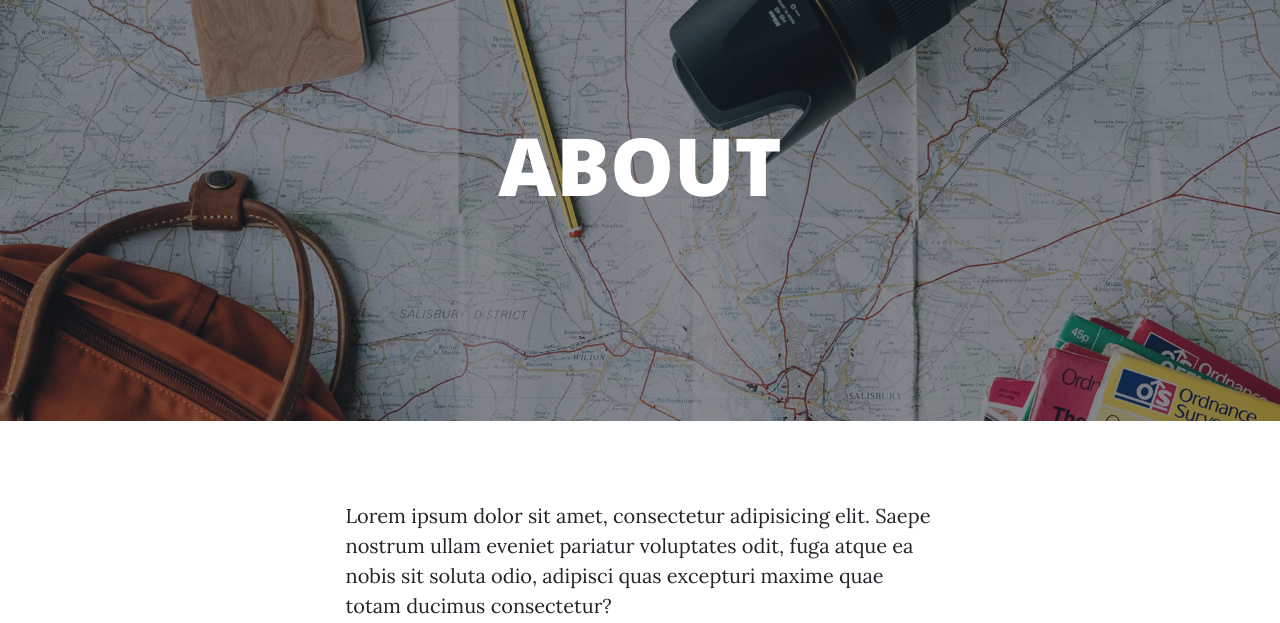
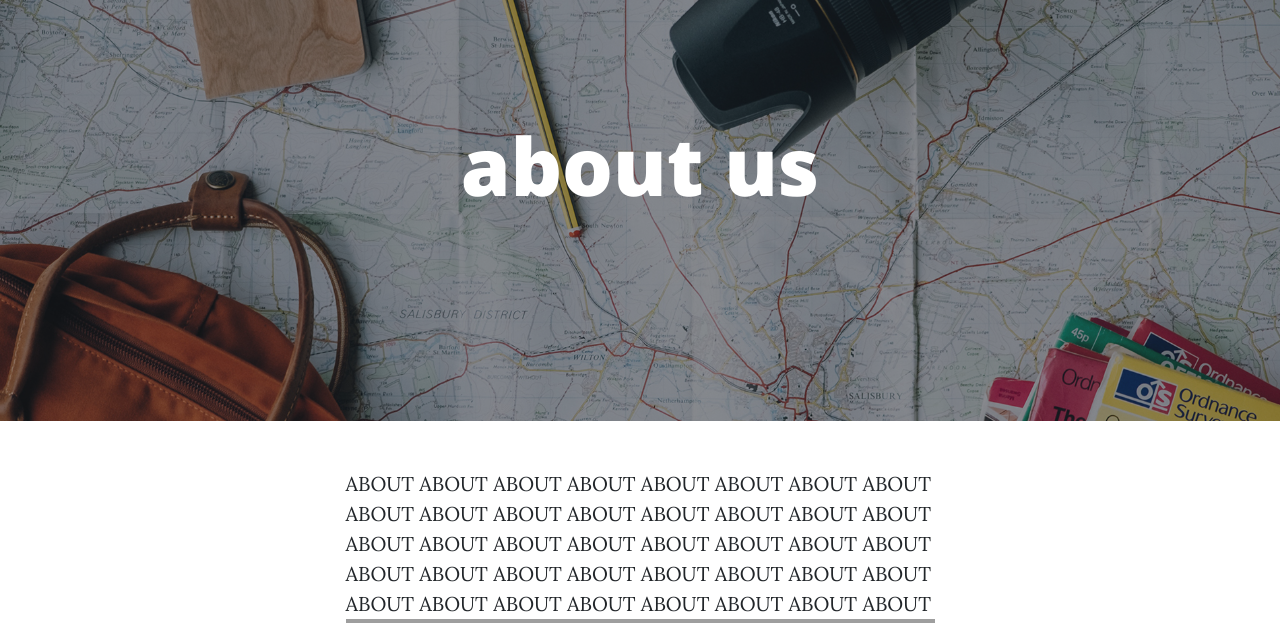
Before and after one commit to ArtsemDev/djangoProjectprof9, a Django app: page /about/ in a window 1280 px wide. Shown: the part 83-706 px from the top of the page. Run offline with Django 4.2, Linux system fonts and the light colour scheme; some libraries are stand-ins or nearby versions; grey boxes are pictures that could not be loaded.

Commit message:
class based view

```diff
--- a/blog/templates/blog/about.html
+++ b/blog/templates/blog/about.html
@@ -10,7 +10,7 @@ style="background-image: url('{% static 'assets/img/about-bg.jpg' %}')"
 {% endblock %}
 
 {% block heading %}
-<h1>ABOUT</h1>
+<h1>{{ heading }}</h1>
 {% endblock %}
 
 {% block main %}
@@ -18,10 +18,8 @@ style="background-image: url('{% static 'assets/img/about-bg.jpg' %}')"
             <div class="container px-4 px-lg-5">
                 <div class="row gx-4 gx-lg-5 justify-content-center">
                     <div class="col-md-10 col-lg-8 col-xl-7">
-                        <p>Lorem ipsum dolor sit amet, consectetur adipisicing elit. Saepe nostrum ullam eveniet pariatur voluptates odit, fuga atque ea nobis sit soluta odio, adipisci quas excepturi maxime quae totam ducimus consectetur?</p>
-                        <p>Lorem ipsum dolor sit amet, consectetur adipisicing elit. Eius praesentium recusandae illo eaque architecto error, repellendus iusto reprehenderit, doloribus, minus sunt. Numquam at quae voluptatum in officia voluptas voluptatibus, minus!</p>
-                        <p>Lorem ipsum dolor sit amet, consectetur adipisicing elit. Aut consequuntur magnam, excepturi aliquid ex itaque esse est vero natus quae optio aperiam soluta voluptatibus corporis atque iste neque sit tempora!</p>
-                        <iframe src="https://www.google.com/maps/embed?pb=!1m18!1m12!1m3!1d10221.793301433216!2d27.54570734394003!3d53.906860922347065!2m3!1f0!2f0!3f0!3m2!1i1024!2i768!4f13.1!3m3!1m2!1s0x46dbcf94b327141f%3A0xd74e660de1f79fe9!2z0J3QtdC80LjQs9Cw!5e1!3m2!1sru!2sby!4v1671128718358!5m2!1sru!2sby" width="100%" height="450" style="border:0;" allowfullscreen="" loading="lazy" referrerpolicy="no-referrer-when-downgrade"></iframe>
+                        {{ about }}
+                        <iframe src="{{ coordinate }}" width="100%" height="450" style="border:0;" allowfullscreen="" loading="lazy" referrerpolicy="no-referrer-when-downgrade"></iframe>
 {#                        <div style="position:relative;overflow:hidden;"><a href="https://yandex.by/maps/157/minsk/?utm_medium=mapframe&utm_source=maps" style="color:#eee;font-size:12px;position:absolute;top:0px;">Минск</a><a href="https://yandex.by/maps/geo/53177019/?ll=27.555691%2C53.902735&utm_medium=mapframe&utm_source=maps&z=16" style="color:#eee;font-size:12px;position:absolute;top:14px;">Минск — Яндекс Карты</a><iframe src="https://yandex.by/map-widget/v1/-/CCUnBPtiPA" width="560" height="400" frameborder="1" allowfullscreen="true" style="position:relative;"></iframe></div>#}
                     </div>
                 </div>
--- a/blog/templates/blog/contact.html
+++ b/blog/templates/blog/contact.html
@@ -10,7 +10,7 @@ style="background-image: url('{% static 'assets/img/contact-bg.jpg' %}')"
 {% endblock %}
 
 {% block heading %}
-<h1>CONTACT</h1>
+<h1>{{ heading }}</h1>
 {% endblock %}
 
 {% block main %}
--- a/blog/templates/blog/form_contact.html
+++ b/blog/templates/blog/form_contact.html
@@ -1,15 +1,15 @@
 <form method="post">
     {% csrf_token %}
     <div class="form-floating">
-        {{ contact_form.name }}
+        {{ form.name }}
         <label for="name">Name</label>
     </div>
     <div class="form-floating">
-        {{ contact_form.email }}
+        {{ form.email }}
         <label for="email">Email address</label>
     </div>
     <div class="form-floating">
-        {{ contact_form.message }}
+        {{ form.message }}
         <label for="message">Message</label>
     </div>
     <br />
--- a/blog/urls.py
+++ b/blog/urls.py
@@ -1,11 +1,11 @@
 from django.urls import path
 
-from .views import about, contact, PostListView, PostDetailView
+from .views import ContactCreateView, PostListView, PostDetailView, AboutTemplateView
 
 
 urlpatterns = [
     path('', PostListView.as_view(), name='blog_posts'),
-    path('contact/', contact, name='blog_contact'),
-    path('about/', about, name='blog_about'),
+    path('contact/', ContactCreateView.as_view(), name='blog_contact'),
+    path('about/', AboutTemplateView.as_view(), name='blog_about'),
     path('<slug:post_slug>/', PostDetailView.as_view(), name='blog_post')
 ]
--- a/blog/views.py
+++ b/blog/views.py
@@ -1,8 +1,9 @@
 from django.http import HttpRequest
 from django.shortcuts import render, get_object_or_404
+from django.urls import reverse_lazy
 from django.views.generic import ListView, DetailView, CreateView, TemplateView
 
-from .models import Post
+from .models import Post, Contact
 from .forms import ContactForm
 
 
@@ -42,6 +43,42 @@ class PostDetailView(BaseMixin, DetailView):
         return context
 
 
+class AboutTemplateView(BaseMixin, TemplateView):
+    template_name = 'blog/about.html'
+
+    def get_context_data(self, **kwargs):
+        context = super().get_context_data()
+        context.update(self.context)
+        context['heading'] = 'about us'
+        context['coordinate'] = 'https://www.google.com/maps/embed?pb=!1m18!1m12!1m3!1d10221.793301433216!2d27.54570734394003!3d53.906860922347065!2m3!1f0!2f0!3f0!3m2!1i1024!2i768!4f13.1!3m3!1m2!1s0x46dbcf94b327141f%3A0xd74e660de1f79fe9!2z0J3QtdC80LjQs9Cw!5e1!3m2!1sru!2sby!4v1671128718358!5m2!1sru!2sby'
+        context['about'] = '''
+ABOUT ABOUT ABOUT ABOUT
+ABOUT ABOUT ABOUT ABOUT
+ABOUT ABOUT ABOUT ABOUT
+ABOUT ABOUT ABOUT ABOUT
+ABOUT ABOUT ABOUT ABOUT
+ABOUT ABOUT ABOUT ABOUT
+ABOUT ABOUT ABOUT ABOUT
+ABOUT ABOUT ABOUT ABOUT
+ABOUT ABOUT ABOUT ABOUT
+ABOUT ABOUT ABOUT ABOUT
+'''
+        return context
+
+
+class ContactCreateView(BaseMixin, CreateView):
+    template_name = 'blog/contact.html'
+    model = Contact
+    form_class = ContactForm
+    success_url = reverse_lazy('blog_posts')
+
+    def get_context_data(self, **kwargs):
+        context = super().get_context_data()
+        context.update(self.context)
+        context['heading'] = 'CONTACT'
+        return context
+
+
 # @require_GET
 # def blog_list(request: HttpRequest):
 #     posts_list = Post.objects.all()
@@ -53,17 +90,17 @@ class PostDetailView(BaseMixin, DetailView):
 #     return render(request, 'blog/post.html', {'post': post})
 
 
-def contact(request: HttpRequest):
-    if request.method == 'POST':
-        form = ContactForm(request.POST)
-        if form.is_valid():
-            form.save()
-    form = ContactForm()
-    return render(request, 'blog/contact.html', {'contact_form': form})
+# def contact(request: HttpRequest):
+#     if request.method == 'POST':
+#         form = ContactForm(request.POST)
+#         if form.is_valid():
+#             form.save()
+#     form = ContactForm()
+#     return render(request, 'blog/contact.html', {'contact_form': form})
 
 
-def about(request: HttpRequest):
-    return render(request, 'blog/about.html')
+# def about(request: HttpRequest):
+#     return render(request, 'blog/about.html')
 
 
 def error404(request, exception):
```
